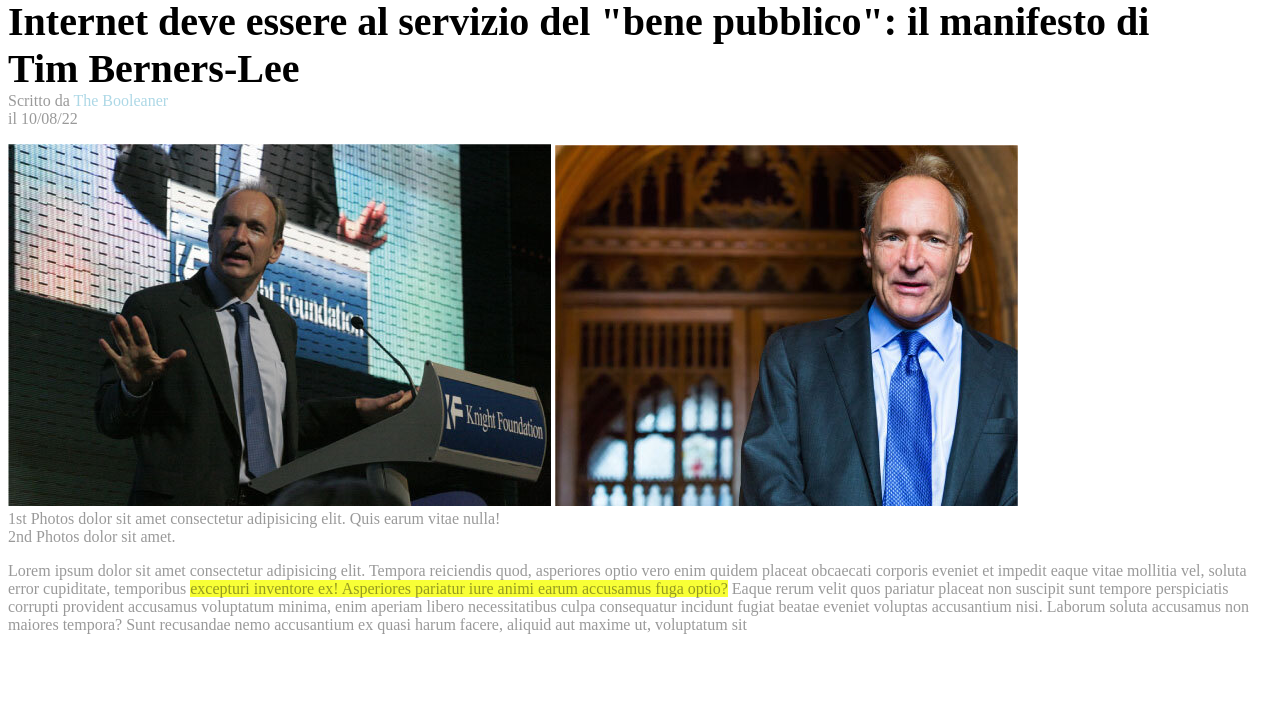
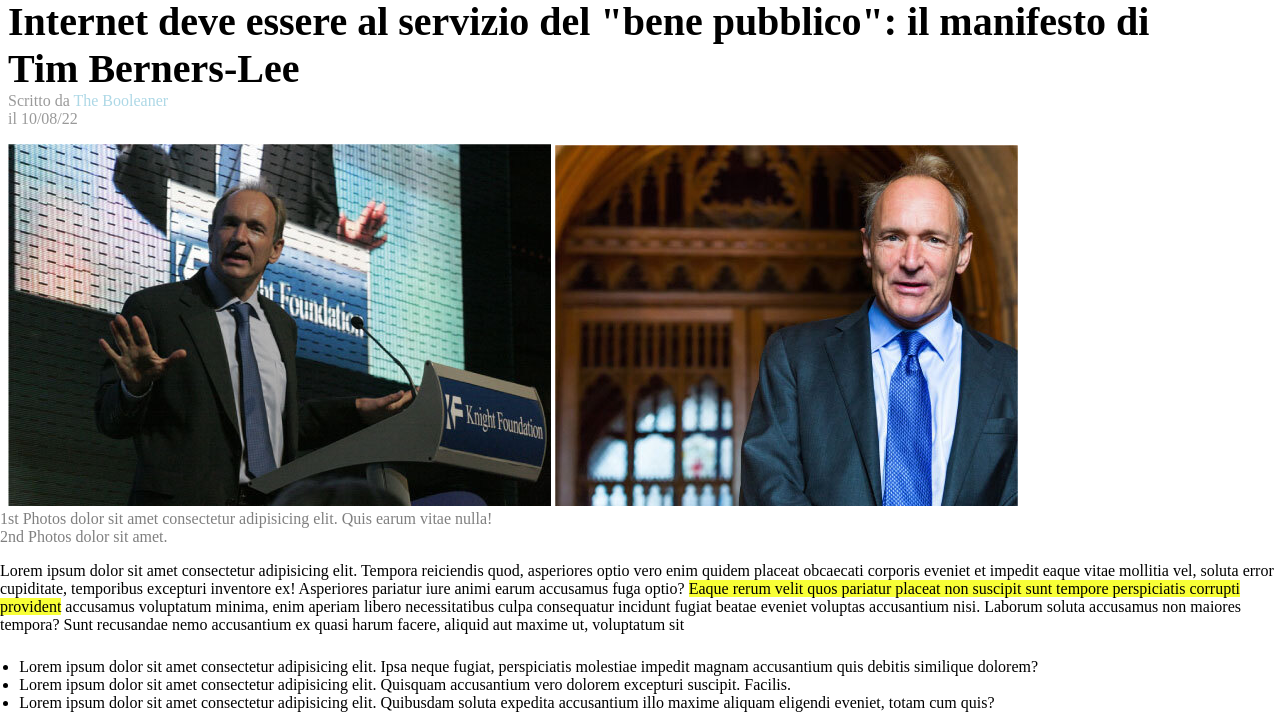
Before and after one commit to sensi-federico/html-css-booleaner, a plain HTML site: page index.html in a window 1280 px wide. Shown: the part 93-805 px from the top of the page. Drawn offline with Linux system fonts and the light colour scheme.

Commit message:
main_second_commit

```diff
--- a/css/style.css
+++ b/css/style.css
@@ -32,7 +32,7 @@
     color: rgb(173, 216, 230);
 }
 
-#site_main p {
+#site_main #writer {
     font-family: 'Times New Roman', Times, serif;
     color: rgb(0, 0, 0, 0.4);
     margin-left: 0.5rem;
@@ -43,6 +43,11 @@
     margin-top: 1rem;
 }
 
+.photo_desc {
+    font-family: 'Times New Roman', Times, serif;
+    color: rgb(0, 0, 0, 0.5);
+}
+
 #lorem_90 {
     margin-top: 1rem;
 }
@@ -50,3 +55,8 @@
 #underline {
     background-color: rgba(247, 255, 4, 0.8);
 }
+
+ul {
+    margin-top: 1.5rem;
+    padding-left: 1.2rem;
+}
--- a/index.html
+++ b/index.html
@@ -18,22 +18,35 @@
 
         <section>
             <h1>Internet deve essere al servizio del "bene pubblico": il manifesto di <br> Tim Berners-Lee</h1>
-            <p>Scritto da <a href="">The Booleaner</a><br>il 10/08/22</p>
+            <p id="writer" >Scritto da <a href="">The Booleaner</a><br>il 10/08/22</p>
             <img id="tim_1" src="./img/tim-1.jpg" alt="">
             <img id="tim_2" src="./img/tim-2.jpg" alt="">
-            <p>1st Photos dolor sit amet consectetur adipisicing elit. Quis earum vitae nulla!</p>
-            <p>2nd Photos dolor sit amet.</p>
+            <p class="photo_desc" >1st Photos dolor sit amet consectetur adipisicing elit. Quis earum vitae nulla!</p>
+            <p class="photo_desc" >2nd Photos dolor sit amet.</p>
             <p id="lorem_90" >Lorem ipsum dolor sit amet consectetur adipisicing elit.
                 Tempora reiciendis quod, asperiores optio vero enim quidem placeat obcaecati corporis eveniet
-                et impedit eaque vitae mollitia vel, soluta error cupiditate, temporibus <span id="underline">excepturi inventore ex!
-                Asperiores pariatur iure animi earum accusamus fuga optio?</span>
-                Eaque rerum velit quos pariatur placeat non suscipit sunt tempore perspiciatis corrupti
-                provident accusamus voluptatum minima, enim aperiam libero
+                et impedit eaque vitae mollitia vel, soluta error cupiditate, temporibus excepturi inventore ex!
+                Asperiores pariatur iure animi earum accusamus fuga optio?
+                <span id="underline">Eaque rerum velit quos pariatur placeat non suscipit sunt tempore perspiciatis corrupti
+                provident</span> accusamus voluptatum minima, enim aperiam libero
                 necessitatibus culpa consequatur incidunt fugiat beatae
                 eveniet voluptas accusantium nisi. Laborum soluta accusamus non maiores tempora?
                 Sunt recusandae nemo accusantium ex quasi harum facere, aliquid aut maxime ut,
                 voluptatum sit</p>
         </section>
+
+        <div id="container">
+            <ul>
+                <li>Lorem ipsum dolor sit amet consectetur adipisicing elit. Ipsa neque fugiat,
+                    perspiciatis molestiae impedit magnam accusantium quis debitis similique dolorem?</li>
+                <li>Lorem ipsum dolor sit amet consectetur adipisicing elit. Quisquam accusantium vero dolorem
+                    excepturi suscipit.
+                    Facilis.</li>
+                <li>Lorem ipsum dolor sit amet consectetur adipisicing elit.
+                    Quibusdam soluta expedita accusantium illo maxime aliquam eligendi eveniet, totam cum quis?</li>
+            </ul>
+        </div>
+
 
     </main>
 
```
